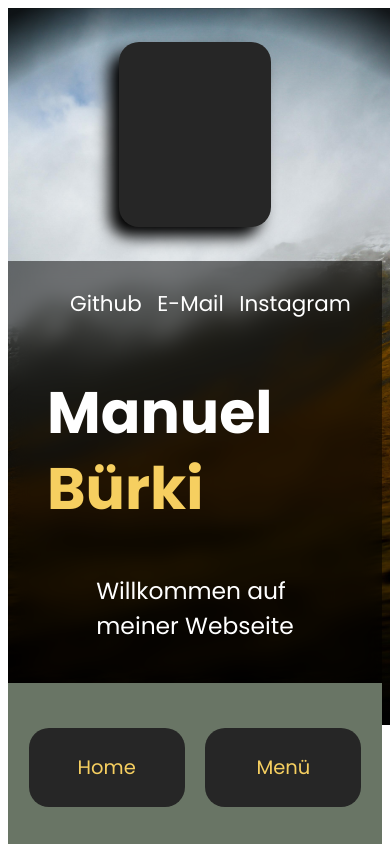
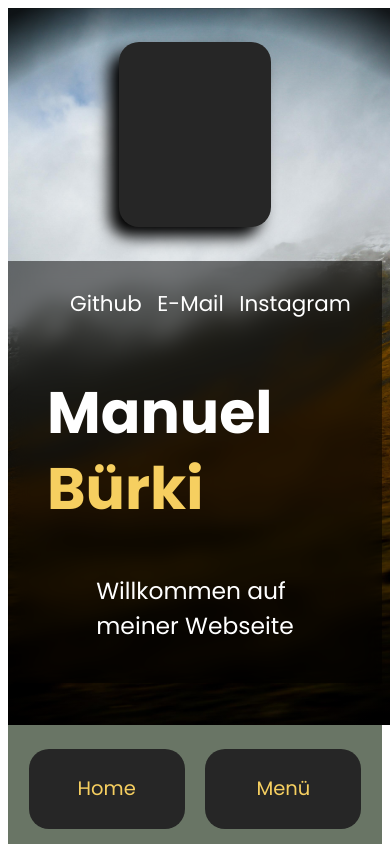
Before and after one commit to IM23a-buerkim/mein_portfolio, a Next.js app: page / in a window 390 px wide. Shown: the top 844 px of the page. Built offline with nearby package versions, Linux system fonts and the light colour scheme.

Commit message:
debugging 14.4 09:17

```diff
--- a/src/app/styles.css
+++ b/src/app/styles.css
@@ -185,10 +185,10 @@
     text-decoration: none;
 }
 
-@media screen and (max-width: 875px) {
+@media screen and (max-width: 1400px) {
     #img_landschaft_cover {
         flex-direction: column;
-        height: 80vh;
+        height: 85vh;
     }
 
     #img_landschaft_left {
@@ -229,7 +229,7 @@
     }
 
     #img_landschaft_right_bottom {
-        height: 15vh;
+        height: 20vh;
     }
 
     .ilrb_text {
@@ -237,7 +237,7 @@
     }
 
     #navbar {
-        height: 20vh;
+        height: 15vh;
     }
 
     #navbar > * {
```
